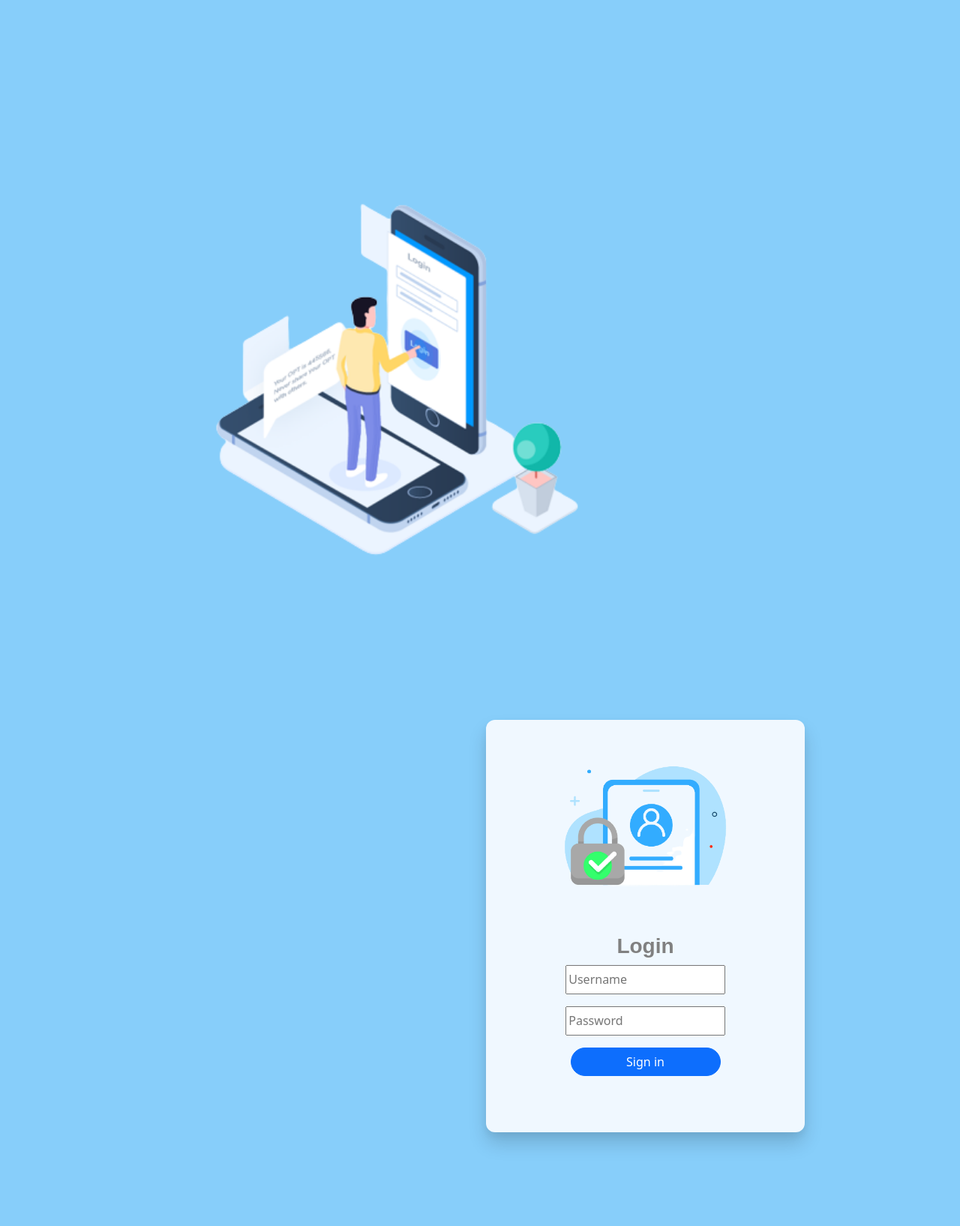
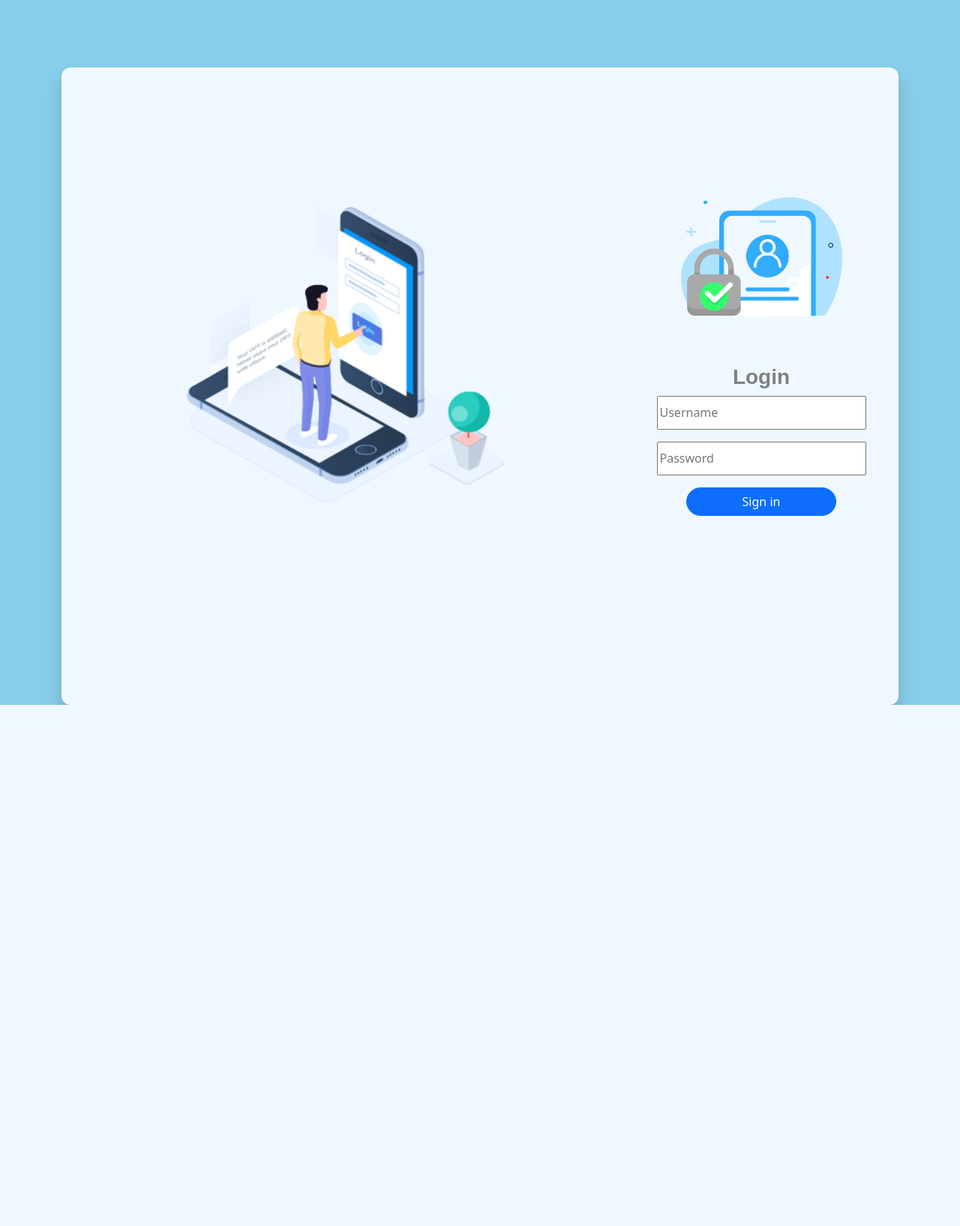
Before and after one commit to madarrr/authentification-system-project, a PHP site: page /auth.view.phtml in a window 1280 px wide. Shown: the whole page at 75% size. After the commit the page ends 940 px from the top, so only its background shows below. Run offline with PHP 8.4, Linux system fonts and the light colour scheme.

Commit message:
Design update with using percent instead of pixel

```diff
--- a/views/auth.view.phtml
+++ b/views/auth.view.phtml
@@ -9,20 +9,20 @@
     <title>Document</title>
 </head>
 <body class="big-bg-design">
-    <div class="img-back-design" style="float:left">
-      <img src="authi-bg.png" alt="" class="bg-resize">
-    </div>
+
     <form action="" class="container" >
+
            <div class="card-design" style="float:right">
+           <img src="authi-bg.png" alt="" class="bg-resize" style="float:left">
                 <div class="imgmove">
                     <img src="auth.png" alt="" id="resize">
                     <h3>Login</h3>
                 </div>
                     <div class="mb-3">
-                    <input type="email" class="col-lg-6" id="exampleInputEmail1" aria-describedby="emailHelp" placeholder="Username">
+                    <input type="email" class="col-md-3" id="exampleInputEmail1" aria-describedby="emailHelp" placeholder="Username">
                 </div>
                 <div class="mb-3">
-                    <input type="password" class="col-lg-6" id="exampleInputPassword1" placeholder="Password" >
+                    <input type="password" class="col-md-3" id="exampleInputPassword1" placeholder="Password" >
                 </div>
                 <div class="mb-3">
                     <button type="submit" class="btn btn-primary" id="buttonstyle">Sign in</button>
--- a/views/style.css
+++ b/views/style.css
@@ -1,35 +1,37 @@
 .container{
-    padding-top: 85px;
+    padding-top: 7%;
 }
 .card-design{
+    padding-top: 10%;
     border-radius: 12px;
     box-shadow: rgba(0, 0, 0, 0.15) 0px 15px 25px, rgba(0, 0, 0, 0.05) 0px 5px 10px;
-    width: 425px;
-    height: 550px;
-    margin: 125px;
+    width: 100%;
+    height: 850px;
+    margin: auto;
     background-color: aliceblue;
 }
 .img-back-design{
-    padding-top: 185px;
-    padding-left: 100px;
+    text-align: center;
+    border-radius: 12px;
+    box-shadow: rgba(0, 0, 0, 0.15) 0px 15px 25px, rgba(0, 0, 0, 0.05) 0px 5px 10px;
+    width: 700px;
+    height: 550px;
+    margin: 0px;
+    background-color: aliceblue;
 }
 .big-bg-design{
-
-    background-color: lightskyblue;
+    background-color: skyblue;
 }
 .bg-resize{
-    width: 850px;
-    height: 650px;
-}
-.big-bg-design{
-    background-size: cover;
+    width: 750px;
+    height: 550px;
 }
 .mb-3{
     text-align: center;
 
 }
-.col-lg-6{
-    height: 39px;
+.col-md-3{
+    height: 45px;
 }
 #buttonstyle{
     width: 200px;
```
